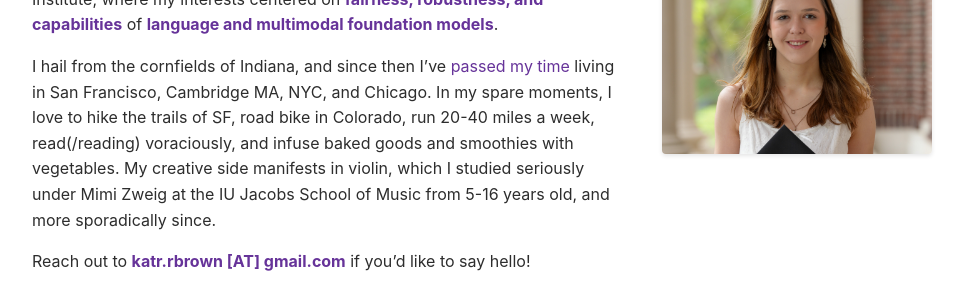
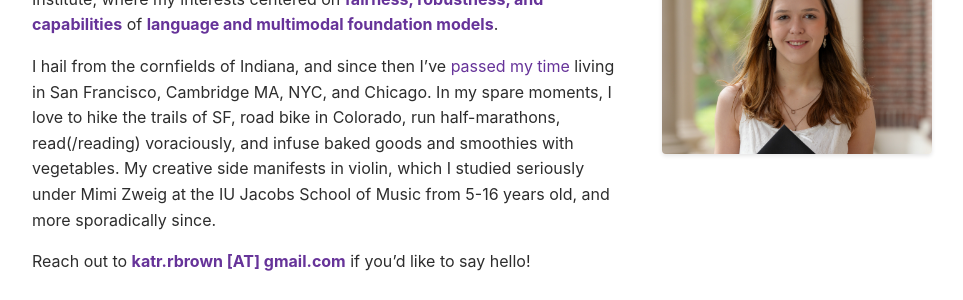
Before and after one commit to brownkat6/katrinarbrown, a Jekyll site: the page built from docs/index.md, in a window 1280 px wide. Shown: the part 266-566 px from the top of the page, without its empty margins (158-1121 px from the left). Built offline with Jekyll 4.4.1, drawn with Linux system fonts in a browser that asks for light colours.

Commit message:
update X

```diff
--- a/docs/index.md
+++ b/docs/index.md
@@ -9,7 +9,7 @@
 
 Hi! I'm Katrina, a researcher at Anthropic. I recently [graduated magna cum laude from Harvard University]({{ '/courses' | relative_url }}) ('25) with an undergraduate degree in Computer Science and Math, as well as a masters degree in Statistics. On campus, I conducted machine learning research at the Harvard Kempner Institute, where my interests centered on **fairness, robustness, and capabilities** of **language and multimodal foundation models**.
 
-I hail from the cornfields of Indiana, and since then I've [passed my time]({{ '/travel' | relative_url }}) living in San Francisco, Cambridge MA, NYC, and Chicago. In my spare moments, I love to hike the trails of SF, road bike in Colorado, run 20-40 miles a week, read({{ '/reading' | relative_url }}) voraciously, and infuse baked goods and smoothies with vegetables. My creative side manifests in violin, which I studied seriously under Mimi Zweig at the IU Jacobs School of Music from 5-16 years old, and more sporadically since.
+I hail from the cornfields of Indiana, and since then I've [passed my time]({{ '/travel' | relative_url }}) living in San Francisco, Cambridge MA, NYC, and Chicago. In my spare moments, I love to hike the trails of SF, road bike in Colorado, run half-marathons, read({{ '/reading' | relative_url }}) voraciously, and infuse baked goods and smoothies with vegetables. My creative side manifests in violin, which I studied seriously under Mimi Zweig at the IU Jacobs School of Music from 5-16 years old, and more sporadically since.
 
 Reach out to **katr.rbrown [AT] gmail.com** if you'd like to say hello!
 {% endcapture %}
```
